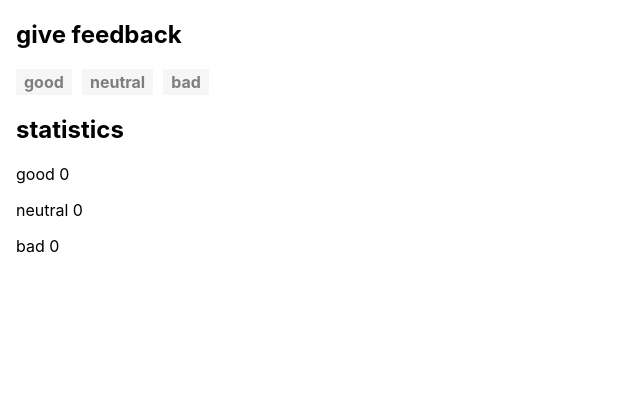
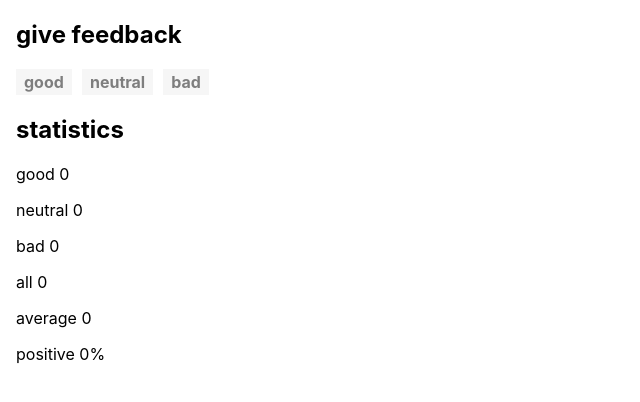
Before and after one commit to perterHUAN/fullstackopen, a React (Create React App) app in the folder part1/unicafe/: page / in a window 1280 px wide. Shown: the top 402 px of the page, without its empty margins (0-640 px from the left). Built offline with nearby package versions, Linux system fonts and the light colour scheme.

Commit message:
1.7 unicafe add feedback total count, average score and positive percentage

```diff
--- a/part1/unicafe/src/App.js
+++ b/part1/unicafe/src/App.js
@@ -5,6 +5,9 @@ function App() {
   const [neutral, setNeutral] = useState(0);
   const [bad, setBad] = useState(0);
 
+  const total = good + neutral + bad;
+  const average = total === 0 ? 0 : (good * 1 + neutral * 0 + bad * -1) / total;
+  const positive = total === 0 ? 0 : good / total;
   return (
     <div>
       <h2>give feedback</h2>
@@ -26,6 +29,9 @@ function App() {
       <p arial-label="good count">good {good}</p>
       <p arial-label="neutral count">neutral {neutral}</p>
       <p arial-label="bad count">bad {bad}</p>
+      <p arial-label="total">all {total}</p>
+      <p arial-label="average">average {average}</p>
+      <p arial-label="positive percentage">positive {positive * 100}%</p>
     </div>
   );
 }
```
